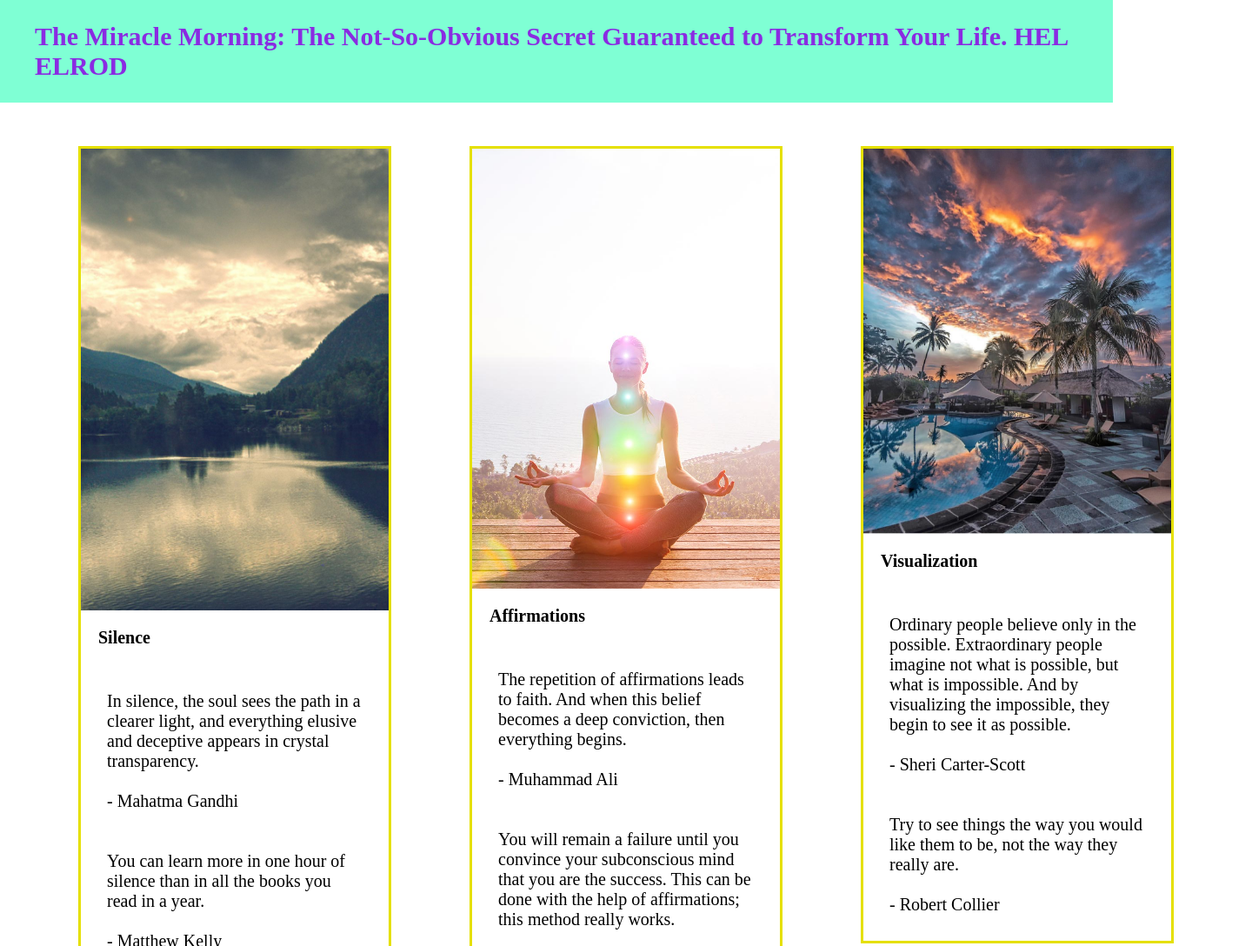
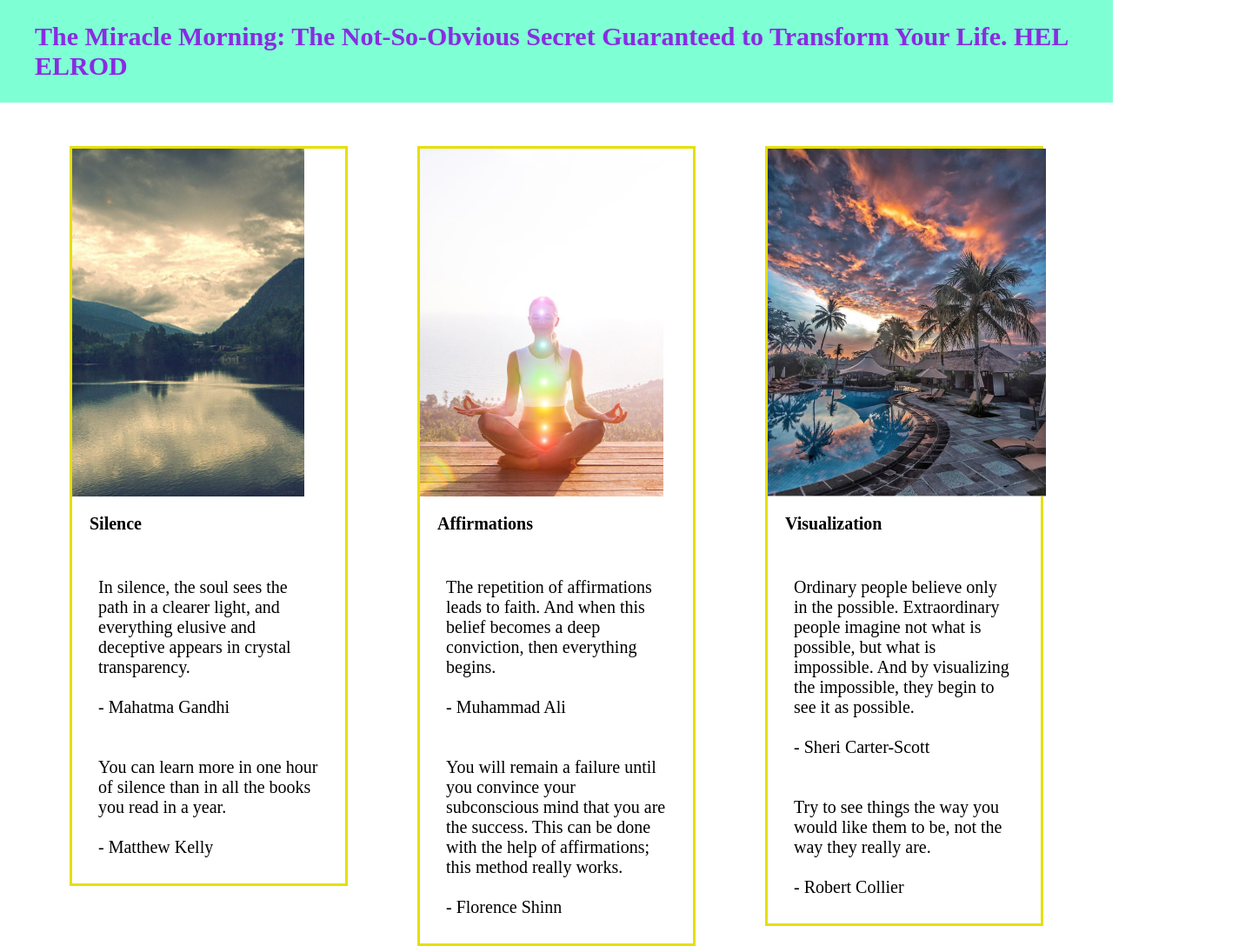
Before and after one commit to Botanmf/MCSgit, a plain HTML site: page 7_practice/index.html in a window 1280 px wide. Shown: the top 1088 px of the page at 87% size, 1440 px wide, since content can reach past the window. Drawn offline with Linux system fonts and the light colour scheme.

Commit message:
Обновил

```diff
--- a/7_practice/index.html
+++ b/7_practice/index.html
@@ -17,7 +17,7 @@
             <div class="illustration">
                 <img src="images/illustration-big.png"
                 srcset="images/tishina_800x1200.jpg"
-                style="max-width: 100%"/>
+                />
             </div>
             <div class="box-header">Silence</div>
             <div class="box-text-1">
@@ -38,8 +38,7 @@
         <div class="box-1">
             <div class="illustration">
                 <img src="images/illustration-big.png"
-                srcset="images/nv_Reiki.jpg"
-                style="max-width: 100%"/>
+                srcset="images/nv_Reiki.jpg"/>
             </div>
             <div class="box-header">Affirmations</div>
             <div class="box-text-1">
@@ -62,7 +61,7 @@
             <div class="illustration">
                 <img src="images/illustration-big.png"
                 srcset="images/visual.jpg"
-                style="max-width: 100%"/>
+                />
             </div>
             <div class="box-header">Visualization</div>
             <div class="box-text-1">
--- a/7_practice/styles.css
+++ b/7_practice/styles.css
@@ -24,14 +24,16 @@
     border: 3px solid #E5E000;
     margin: 50px 0 50px 0;
     width: 25%;
-    display: flex;
-    flex-wrap: wrap;
-
 
 }
+
 .illustration {
     display: flex;
+    width: 100%;
+    height: 400px;
+    object-fit: cover;
 }
+
 .box-text-1 {
     padding: 30px;
     display: flex;
@@ -69,10 +71,3 @@
         width: 90%;
     }
   }
-
-/* Макет для десктопов */
-@media only screen and (min-width: 961px) {
-    .center {
-      width: 1440px;
-    }
-}
```
